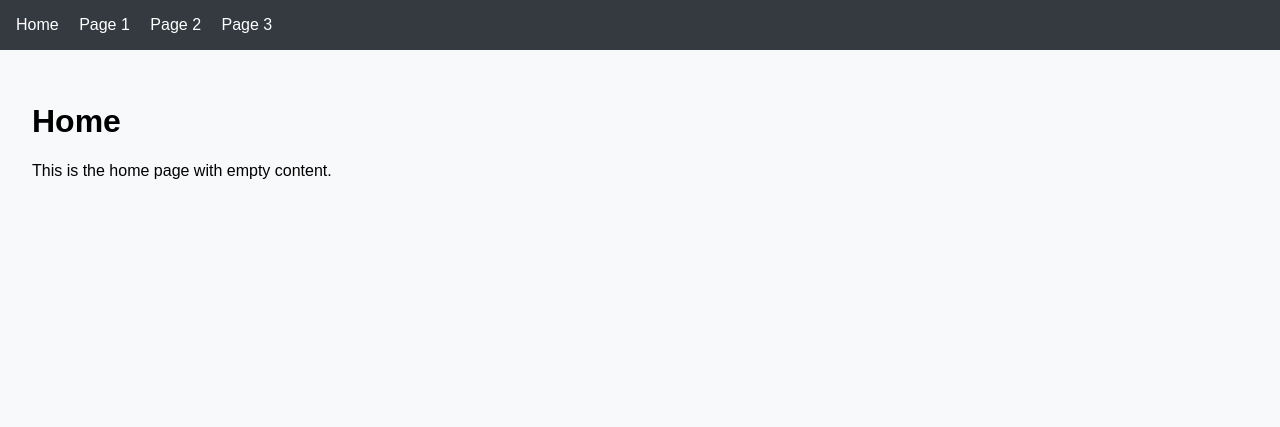
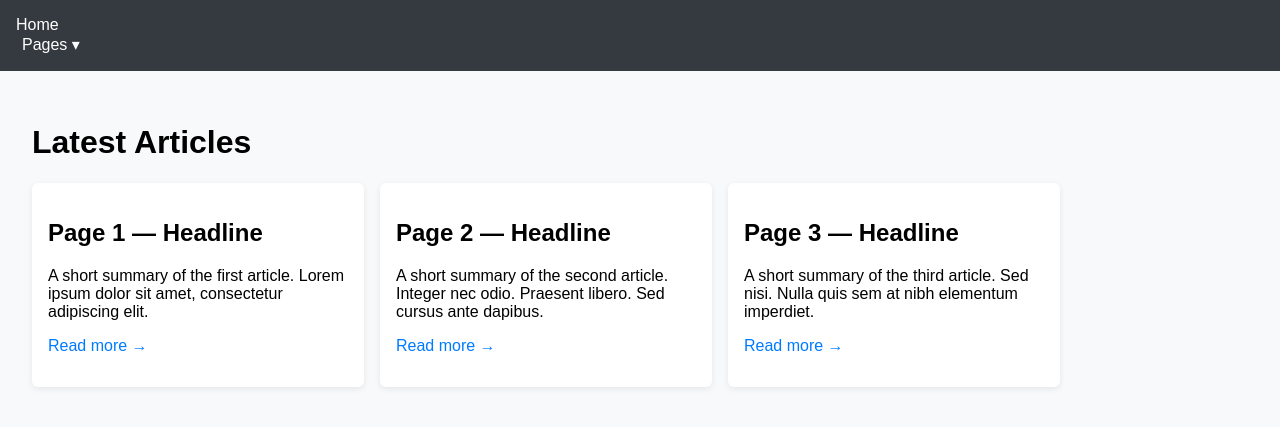
Before and after one commit to s4113887rmit/IRAN-US-INTERACTIONS, a Flask app: page / in a window 1280 px wide. Shown: the top 427 px of the page. Run offline with Flask 3, Linux system fonts and the light colour scheme.

Commit message:
dropdown

```diff
--- a/static/css/style.css
+++ b/static/css/style.css
@@ -14,6 +14,45 @@ nav a {
   margin-right: 1rem;
   text-decoration: none;
 }
+}
+
+.dropdown {
+  position: relative;
+  display: inline-block;
+}
+
+.dropbtn {
+  background: transparent;
+  color: #fff;
+  border: none;
+  cursor: pointer;
+  font-size: 1rem;
+}
+
+.dropdown-content {
+  display: none;
+  position: absolute;
+  background-color: #fff;
+  min-width: 160px;
+  box-shadow: 0 8px 16px rgba(0,0,0,0.2);
+  z-index: 1;
+  right: 0;
+}
+
+.dropdown-content a {
+  color: #333;
+  padding: 10px 12px;
+  text-decoration: none;
+  display: block;
+}
+
+.dropdown-content a:hover {
+  background-color: #f1f1f1;
+}
+
+.dropdown:hover .dropdown-content {
+  display: block;
+}
 main {
   padding: 2rem;
 }
--- a/templates/base.html
+++ b/templates/base.html
@@ -8,11 +8,16 @@
 </head>
 <body>
     <header>
-        <nav>
+        <nav class="nav">
             <a href="/">Home</a>
-            <a href="/page1">Page 1</a>
-            <a href="/page2">Page 2</a>
-            <a href="/page3">Page 3</a>
+            <div class="dropdown">
+                <button class="dropbtn">Pages ▾</button>
+                <div class="dropdown-content">
+                    <a href="/page1">Page 1</a>
+                    <a href="/page2">Page 2</a>
+                    <a href="/page3">Page 3</a>
+                </div>
+            </div>
         </nav>
     </header>
     <main>
--- a/templates/index.html
+++ b/templates/index.html
@@ -1,6 +1,31 @@
 {% extends "base.html" %}
 
 {% block content %}
-<h1>Home</h1>
-<p>This is the home page with empty content.</p>
+<h1>Latest Articles</h1>
+<section class="news-list">
+	<article class="card">
+		<h2>Page 1 — Headline</h2>
+		<p>A short summary of the first article. Lorem ipsum dolor sit amet, consectetur adipiscing elit.</p>
+		<p><a class="read-more" href="/page1">Read more →</a></p>
+	</article>
+
+	<article class="card">
+		<h2>Page 2 — Headline</h2>
+		<p>A short summary of the second article. Integer nec odio. Praesent libero. Sed cursus ante dapibus.</p>
+		<p><a class="read-more" href="/page2">Read more →</a></p>
+	</article>
+
+	<article class="card">
+		<h2>Page 3 — Headline</h2>
+		<p>A short summary of the third article. Sed nisi. Nulla quis sem at nibh elementum imperdiet.</p>
+		<p><a class="read-more" href="/page3">Read more →</a></p>
+	</article>
+</section>
+
+<style>
+	.news-list { display:flex; gap:1rem; flex-wrap:wrap; }
+	.card { background:#fff; padding:1rem; border-radius:6px; box-shadow:0 2px 6px rgba(0,0,0,0.08); width:300px; }
+	.read-more { color:#007bff; text-decoration:none; }
+	.read-more:hover { text-decoration:underline; }
+</style>
 {% endblock %}
```
